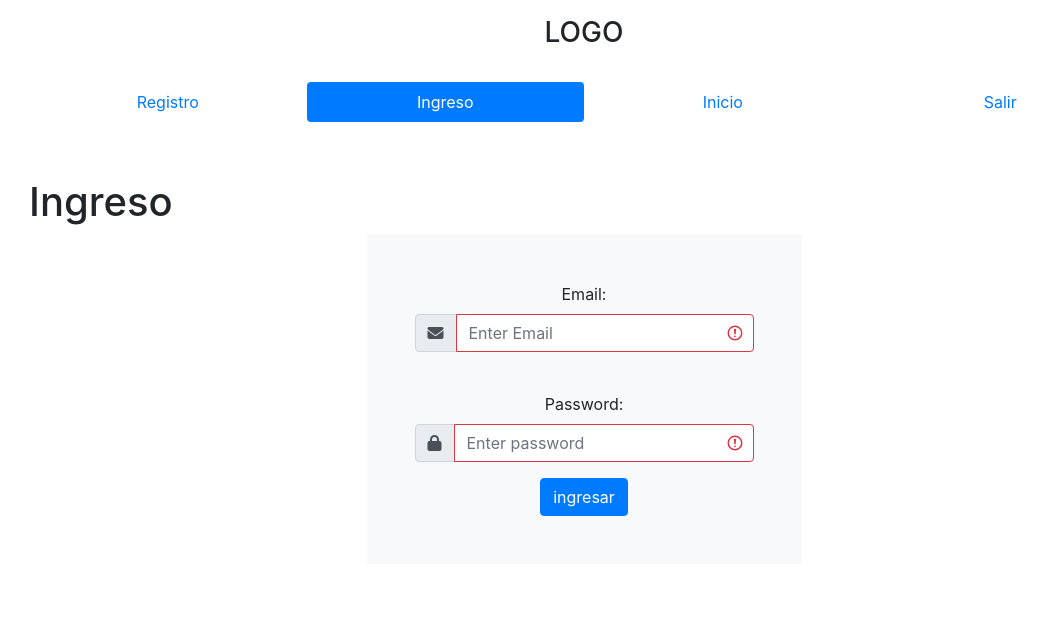
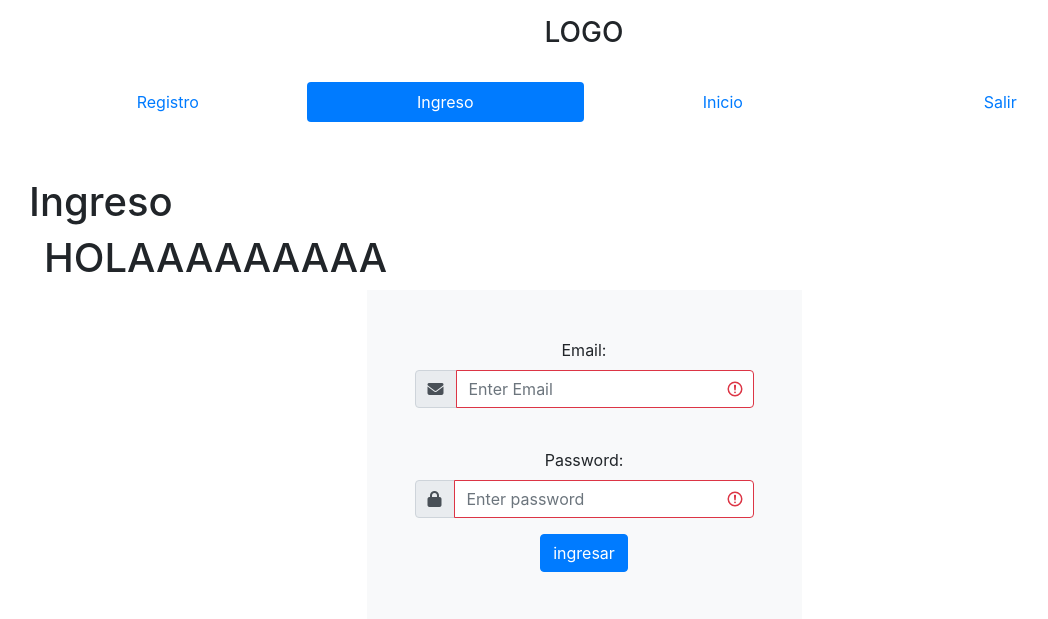
Before and after one commit to yrey420/CRUD-PHP, a PHP site: page / in a window 1280 px wide. Shown: the top 619 px of the page, without its empty margins (56-1104 px from the left). Run offline with PHP 8.4, Linux system fonts and the light colour scheme; some libraries are stand-ins or nearby versions.

Commit message:
agregue nueva linea

```diff
--- a/vistas/paginas/ingreso.php
+++ b/vistas/paginas/ingreso.php
@@ -1,4 +1,5 @@
 <h1>Ingreso</h1>
+<div class="container-fluid"><H1>HOLAAAAAAAAA</H1></div>
 
 <div class="d-flex justify-content-center text-center">
 	<form class="was-validated p-5 bg-light" method="post">
```
